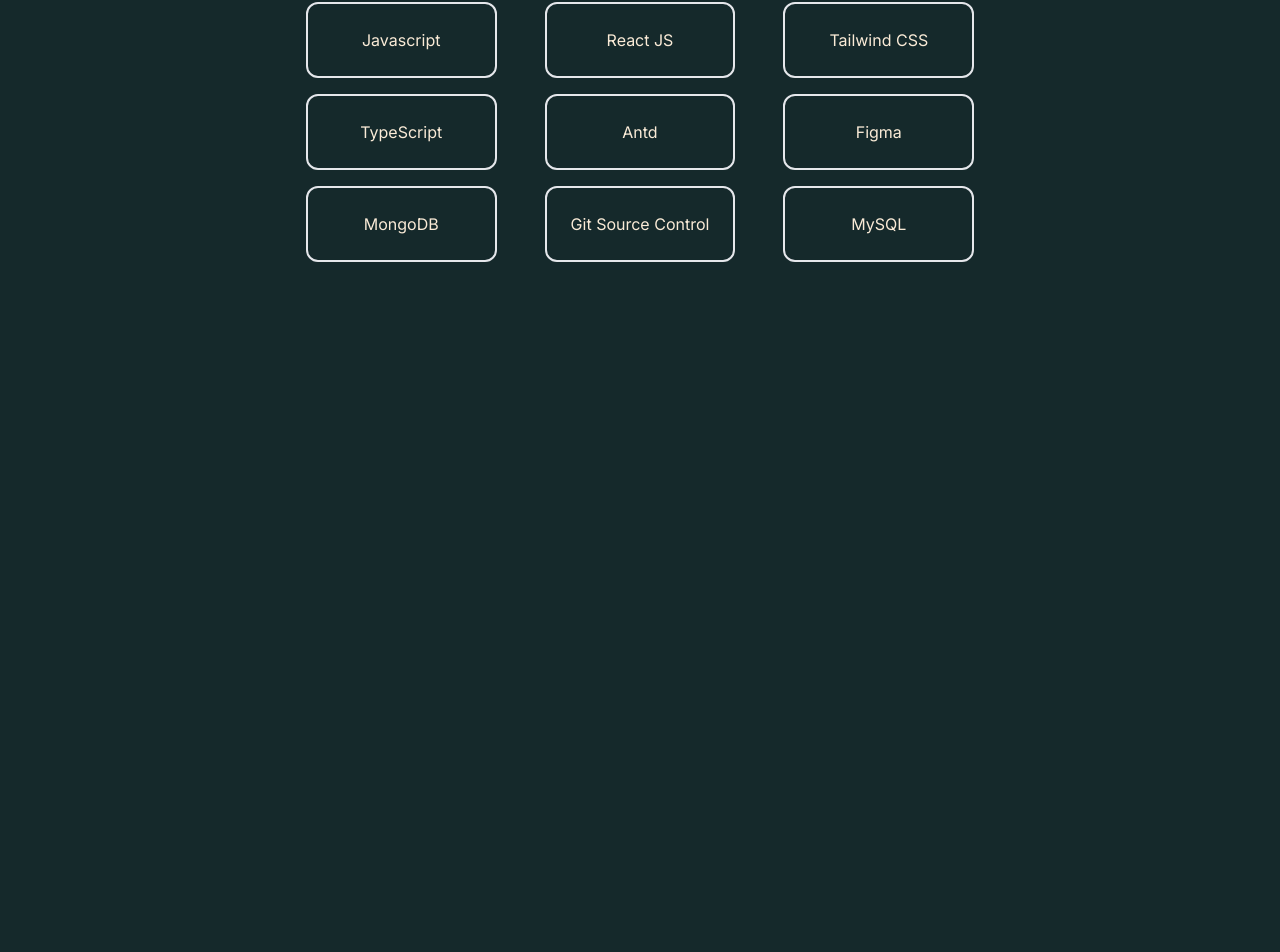
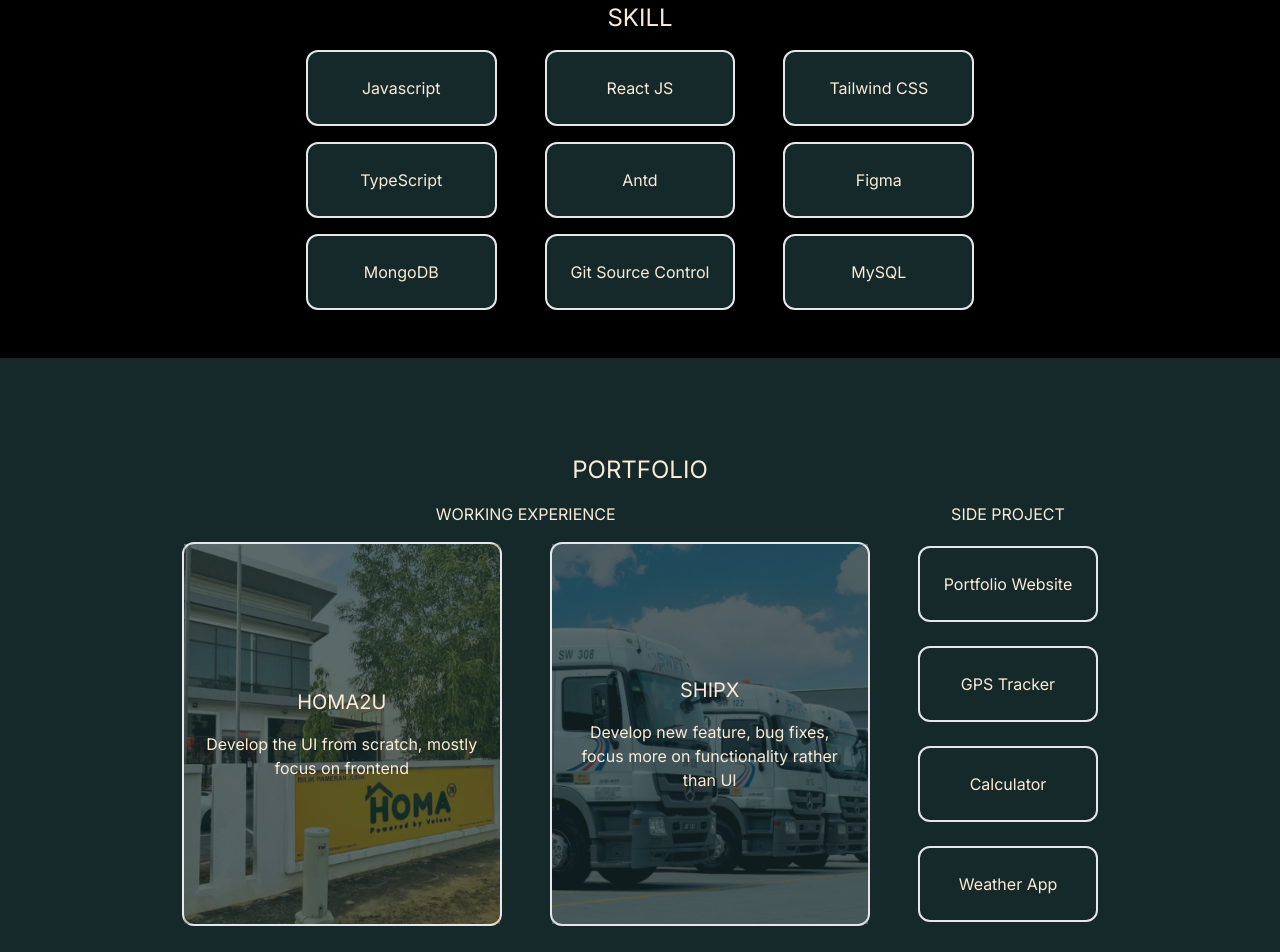
Before and after one commit to hazimba/user-app, a Next.js app: page / in a window 1280 px wide. Shown: the part 880-1832 px from the top of the page. Before the commit the page ends 1190 px from the top, so only its background shows below. Built offline with nearby package versions, Linux system fonts and the light colour scheme; no server answers.

Commit message:
draft portfolio

```diff
--- /dev/null
+++ b/src/app/Main/Portfolio.tsx
@@ -0,0 +1,61 @@
+import Link from "next/link"
+import { portfolio, sideProject } from "./skill"
+import Image from "next/image"
+
+
+
+const Portfolio = () => {
+
+    const portfolioExperiences = () => {
+        return (
+            <>
+                <div className="grid grid-cols-2 gap-x-12 gap-y-4">
+                    {portfolio.map((i: any, index: number) => (
+                    <Link key={index} href={i.link} target="_blank">
+                    <div className="border-2 flex flex-col text-center justify-center rounded-xl h-96 w-80 px-4 hover:bg-white hover:text-black hover:cursor-pointer relative">
+                        <div className="absolute inset-0 w-full h-full">
+                        <Image src={i.image} alt={i.name} className="opacity-30 object-cover w-full h-full" layout="fill" />
+                        </div>
+                        <div className="relative z-10">
+                        <div className="pb-4 text-xl font-">{i.name}</div>
+                        <div>{i.info}</div>
+                        </div>
+                    </div>
+                    </Link>
+                ))}
+                </div>
+            </>
+        )
+    }
+    const portfolioSideProject = () => {
+
+        return (
+            <>
+                <div className="grid grid-rows-4 gap-6">
+                {sideProject.map((i: any, index: number) => (
+                    <div key={index} className="border-2 flex justify-center rounded-xl p-6 bg-[#15292B] hover:bg-white hover:text-black hover:cursor-pointer">
+                        {i.name}
+                    </div>
+                ))}
+                </div>
+            </>
+        )
+    }
+
+    return (
+        <div className="py-12 flex justify-between items-center flex-col w-screen gap-y-4">
+            <div className="text-2xl">PORTFOLIO</div>
+            <div className="flex gap-12">
+                <div className="">
+                    <div className="flex w-full justify-center pb-4">WORKING EXPERIENCE</div>
+                    <div>{portfolioExperiences()}</div>
+                </div>
+                <div>
+                    <div className="flex w-full justify-center pb-5">SIDE PROJECT</div>
+                    <div>{portfolioSideProject()}</div>
+                </div>
+            </div>
+        </div>
+    )
+}
+export default Portfolio
--- a/src/app/Main/Skills.tsx
+++ b/src/app/Main/Skills.tsx
@@ -7,7 +7,7 @@
          <>
            <div className="grid grid-cols-3 gap-x-12 gap-y-4">
            {skills.map((i: any, index: number) => (
-             <div key={index} className="border-2 flex justify-center rounded-xl p-6 hover:bg-white hover:text-black">
+             <div key={index} className="border-2 flex justify-center rounded-xl p-6 bg-[#15292B] hover:bg-white hover:text-black hover:cursor-pointer">
                  {i.name}
              </div>
            ))}
@@ -17,7 +17,7 @@
        }
 
     return (
-        <div className="py-12 flex justify-between items-center flex-col w-screen gap-y-4">
+        <div className="my-12 py-12 flex justify-between items-center flex-col w-screen gap-y-4 w-screen bg-black">
         <div className="text-2xl">SKILL</div>
         <div>{skillCard()}</div>
       </div>
--- a/src/app/Main/dashboard.tsx
+++ b/src/app/Main/dashboard.tsx
@@ -4,6 +4,7 @@
 import About from "./About";
 import { skills } from "./skill";
 import Skills from "./Skills";
+import Portfolio from "./Portfolio";
 
 const Dashboard = () => {
   console.log('Supabase URL from env: 123', process.env.SUPABASE_URL);
@@ -15,6 +16,7 @@
       <Introduction />
       <About />
       <Skills />
+      <Portfolio />
     </>
   )
 }
--- a/src/app/Main/skill.ts
+++ b/src/app/Main/skill.ts
@@ -1,5 +1,3 @@
-
-
 export const skills = [
     {
         name: 'Javascript',
@@ -38,3 +36,45 @@
         logo: ''
     }
 ]
+
+export const portfolio = [
+    {
+        name: 'HOMA2U',
+        link: 'https://shop.homa2u.com/en',
+        info: 'Develop the UI from scratch, mostly focus on frontend',
+        image: '/homa.jpg'
+    },
+    {
+        name: 'SHIPX',
+        link: 'https://shipx.cc/auth/sign-in',
+        info: 'Develop new feature, bug fixes, focus more on functionality rather than UI',
+        image: '/swift.jpg'
+    }
+]
+
+export const sideProject = [
+    {
+        name: 'Portfolio Website',
+        link: '',
+        info: '',
+        image: ''
+    },
+    {
+        name: 'GPS Tracker',
+        link: '',
+        info: '',
+        image: ''
+    },
+    {
+        name: 'Calculator',
+        link: '',
+        info: '',
+        image: ''
+    },
+    {
+        name: 'Weather App',
+        link: '',
+        info: '',
+        image: ''
+    }
+]
```
Also changed, not shown: public/homa.jpg (added), public/swift.jpg (added).
